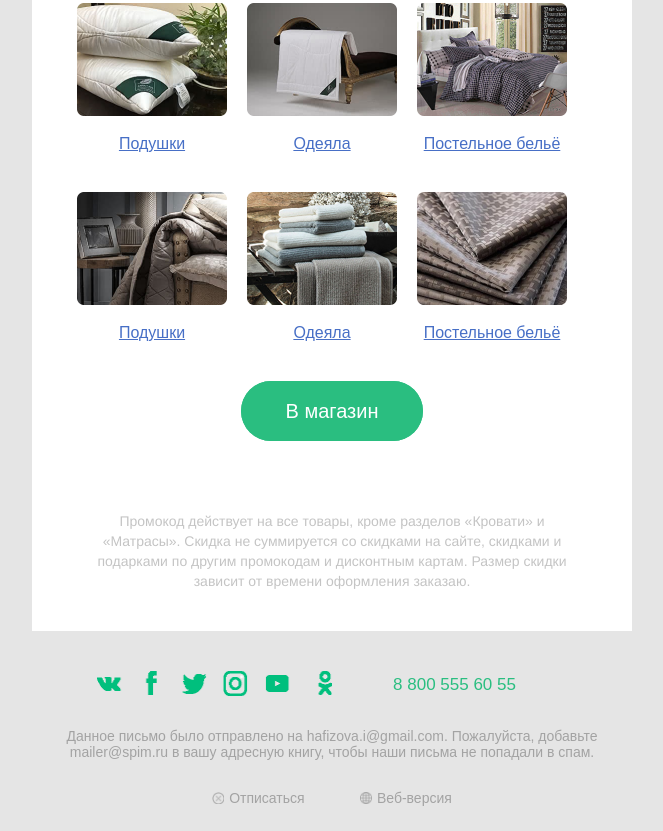
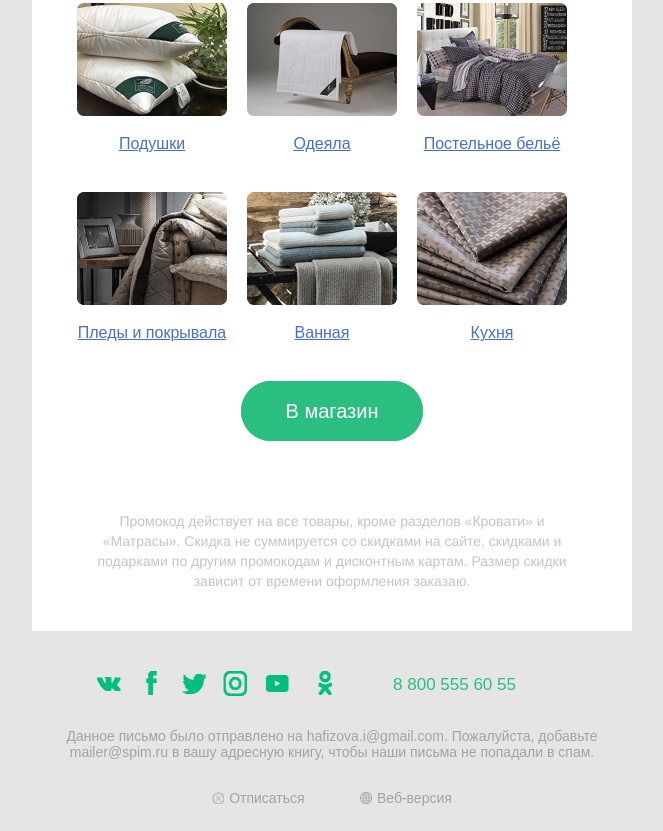
Before and after one commit to TheBreeng/test-mail, a plain HTML site: page index.html in a window 1280 px wide. Shown: the part 1189-2020 px from the top of the page, without its empty margins (308-971 px from the left). Drawn offline with Linux system fonts and the light colour scheme.

Commit message:
Мелкие правки

```diff
--- a/index.html
+++ b/index.html
@@ -532,7 +532,7 @@
                                             <tr>
                                                 <td>
                                                     <a href="#" style="font-family: Arial, Helvetica, sans-serif;">
-                                                        Подушки</a>
+                                                        Пледы и покрывала</a>
                                                 </td>
                                             </tr>
                                             <tr>
@@ -563,7 +563,7 @@
                                             <tr>
                                                 <td>
                                                     <a href="#" style="font-family: Arial, Helvetica, sans-serif;">
-                                                        Одеяла</a>
+                                                        Ванная</a>
                                                 </td>
                                             </tr>
                                             <tr>
@@ -594,7 +594,7 @@
                                             <tr>
                                                 <td>
                                                     <a href="#" style="font-family: Arial, Helvetica, sans-serif;">
-                                                        Постельное бельё</a>
+                                                        Кухня</a>
                                                 </td>
                                             </tr>
                                             <tr>
```
